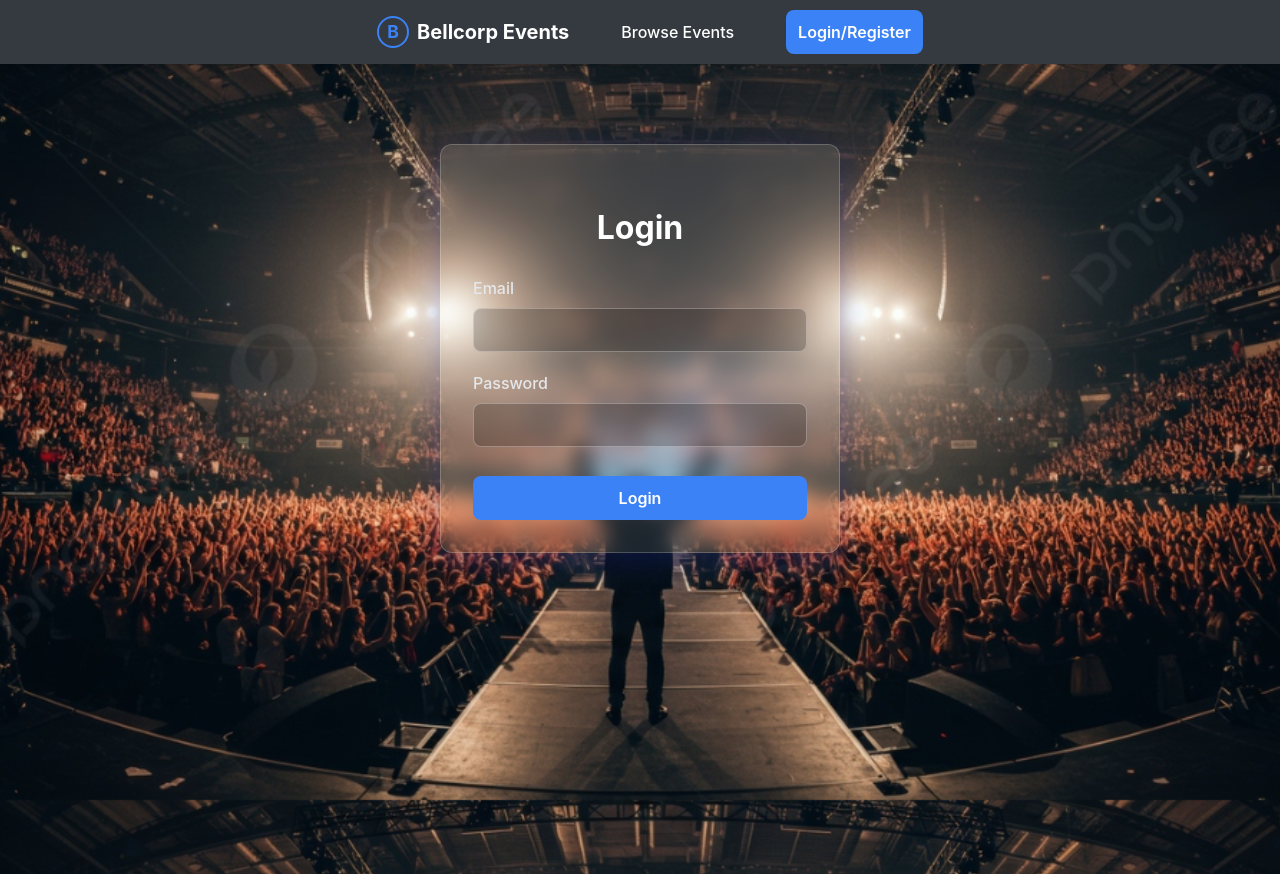
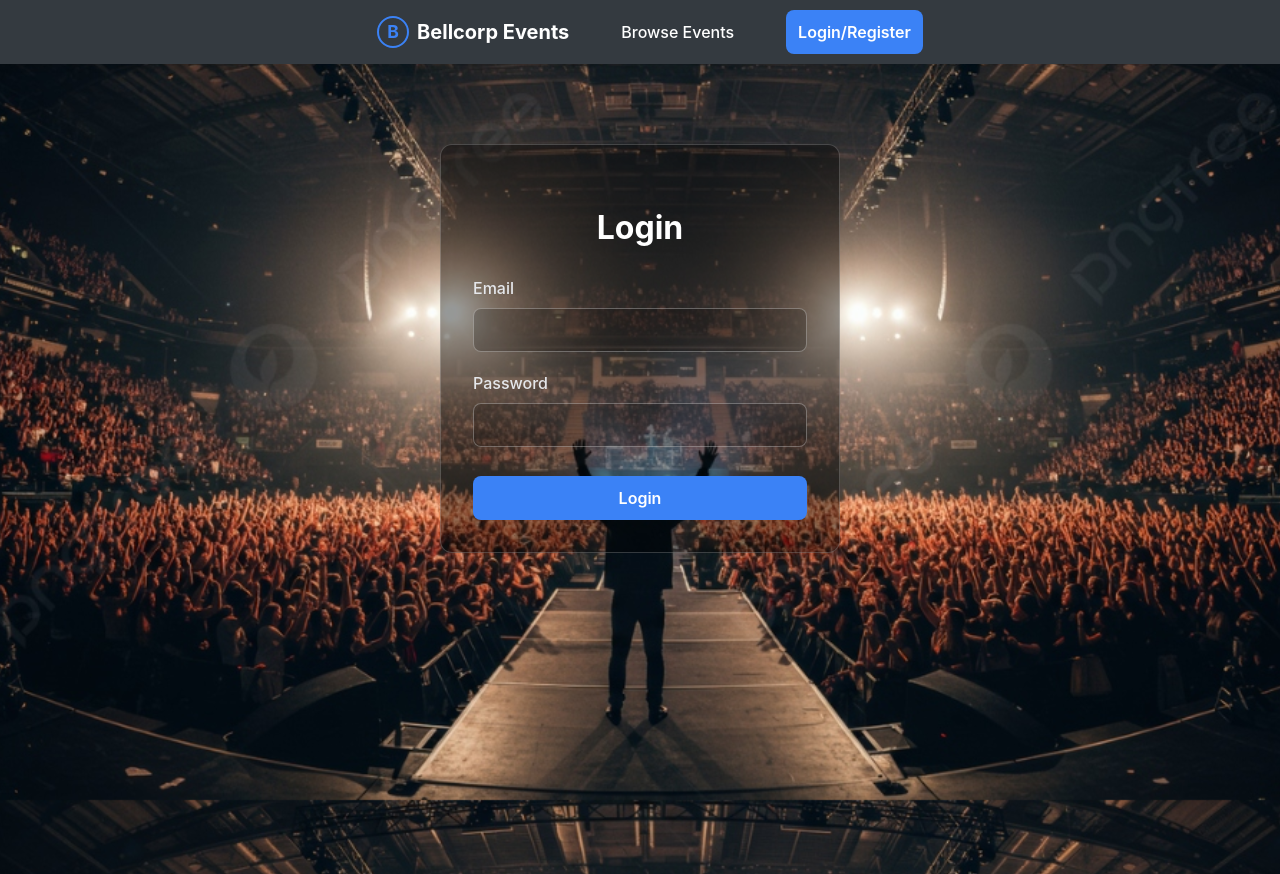
Before and after one commit to kattaRahulkrishna/Bellcorp-Event-management-assignment, a React (Vite) app in the folder client/: page /login in a window 1280 px wide. Built offline with nearby package versions, Linux system fonts and the light colour scheme; no server answers.

Commit message:
UI: Remove blur and make login container transparent

```diff
--- a/client/src/pages/Auth.css
+++ b/client/src/pages/Auth.css
@@ -6,11 +6,11 @@
     border-radius: 12px;
 
     /* Glassmorphism */
-    background: rgba(255, 255, 255, 0.1);
-    backdrop-filter: blur(10px);
-    -webkit-backdrop-filter: blur(10px);
+    /* Glassmorphism removed - Fully Transparent */
+    background: rgba(0, 0, 0, 0.4);
+    /* Slight dark tint for readability, but no blur */
     border: 1px solid rgba(255, 255, 255, 0.2);
-    box-shadow: 0 8px 32px 0 rgba(31, 38, 135, 0.37);
+    box-shadow: none;
 
     color: white;
     /* Text color for dark bg */
```
